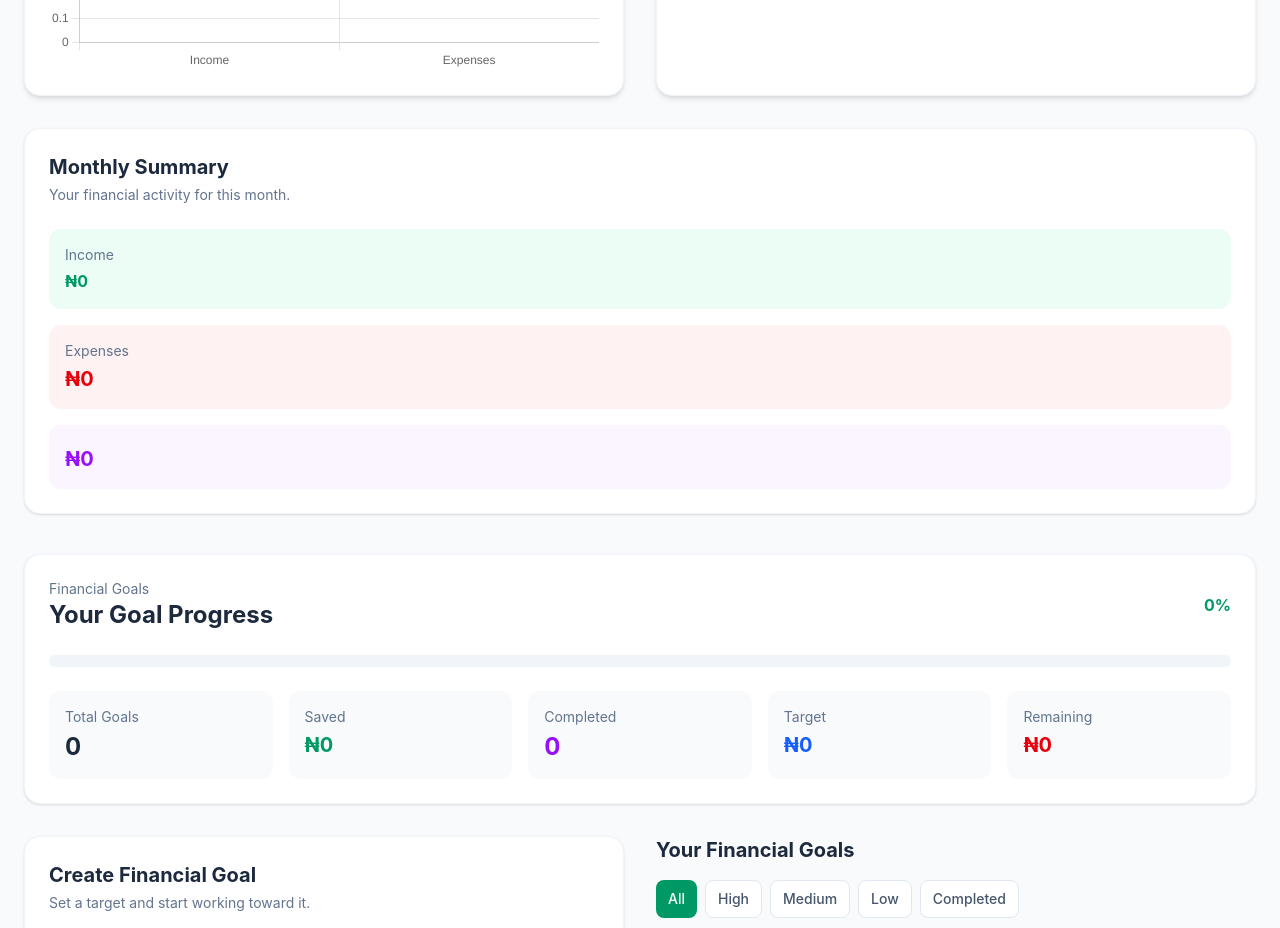
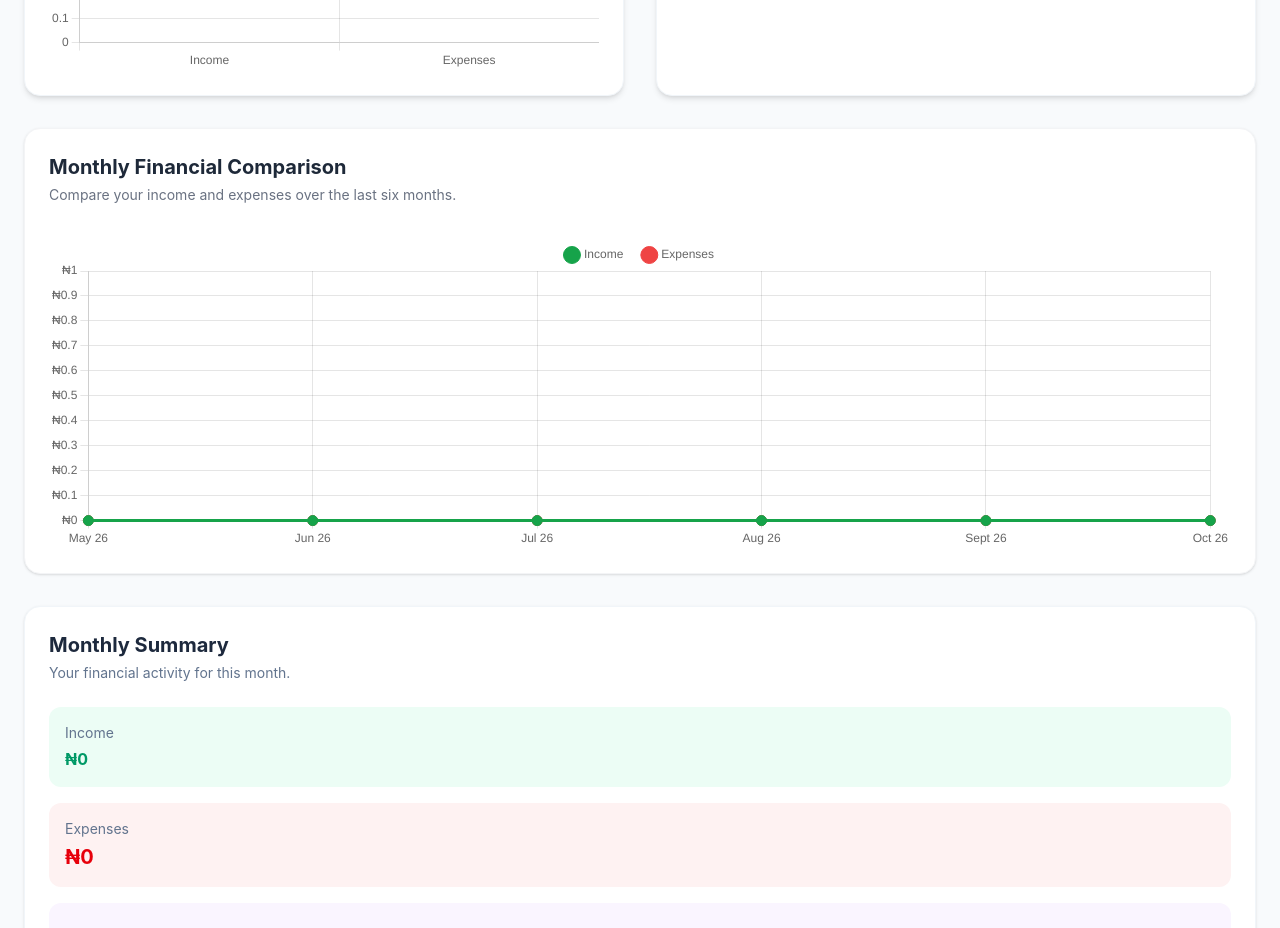
Before and after one commit to sharon5555/Finance-tracker, a React (Vite) app: page / in a window 1280 px wide. Shown: the part 940-1868 px from the top of the page. Built offline with nearby package versions, Linux system fonts and the light colour scheme.

Commit message:
Add six month financial comparison chart

```diff
--- /dev/null
+++ b/src/components/common/MonthlyComparison.jsx
@@ -0,0 +1,191 @@
+import {
+    Chart as ChartJS,
+    CategoryScale,
+    LinearScale,
+    PointElement,
+    LineElement,
+    Tooltip,
+    Legend,
+    Filler
+} from "chart.js";
+
+import { Line } from "react-chartjs-2";
+
+// Register the Chart.js features used by this component.
+ChartJS.register(
+    CategoryScale,
+    LinearScale,
+    PointElement,
+    LineElement,
+    Tooltip,
+    Legend,
+    Filler
+);
+
+function MonthlyComparison({ transactions = [] }) {
+
+    // =========================================
+    // PREPARE THE LAST SIX MONTHS
+    // =========================================
+
+    const today = new Date();
+
+    const months = Array.from({ length: 6 }, (_, index) => {
+        const date = new Date(
+            today.getFullYear(),
+            today.getMonth() - (5 - index),
+            1
+        );
+
+        const year = date.getFullYear();
+        const month = String(date.getMonth() + 1).padStart(2, "0");
+
+        return {
+            key: `${year}-${month}`,
+            label: date.toLocaleDateString("en-GB", {
+                month: "short",
+                year: "2-digit"
+            }),
+            income: 0,
+            expenses: 0
+        };
+    });
+
+    // =========================================
+    // CALCULATE MONTHLY INCOME AND EXPENSES
+    // =========================================
+
+    transactions.forEach((transaction) => {
+
+        // Ignore transactions without a valid date.
+        if (!transaction.date) return;
+
+        // Get the transaction's year and month.
+        const transactionMonth = String(
+            transaction.date
+        ).slice(0, 7);
+
+        // Find the matching month in our six-month period.
+        const monthData = months.find(
+            (month) => month.key === transactionMonth
+        );
+
+        // Ignore transactions outside the selected period.
+        if (!monthData) return;
+
+        const amount = Number(transaction.amount) || 0;
+
+        if (transaction.type === "Income") {
+            monthData.income += amount;
+        }
+
+        if (transaction.type === "Expense") {
+            monthData.expenses += amount;
+        }
+    });
+
+    // =========================================
+    // PREPARE CHART DATA
+    // =========================================
+
+    const chartData = {
+        labels: months.map((month) => month.label),
+
+        datasets: [
+            {
+                label: "Income",
+                data: months.map((month) => month.income),
+                borderColor: "#16A34A",
+                backgroundColor: "rgba(22, 163, 74, 0.10)",
+                pointBackgroundColor: "#16A34A",
+                pointRadius: 5,
+                pointHoverRadius: 7,
+                tension: 0.4,
+                fill: true
+            },
+            {
+                label: "Expenses",
+                data: months.map((month) => month.expenses),
+                borderColor: "#EF4444",
+                backgroundColor: "rgba(239, 68, 68, 0.08)",
+                pointBackgroundColor: "#EF4444",
+                pointRadius: 5,
+                pointHoverRadius: 7,
+                tension: 0.4,
+                fill: true
+            }
+        ]
+    };
+
+    // =========================================
+    // CHART DISPLAY OPTIONS
+    // =========================================
+
+    const chartOptions = {
+        responsive: true,
+        maintainAspectRatio: false,
+
+        plugins: {
+            legend: {
+                position: "top",
+                labels: {
+                    usePointStyle: true,
+                    padding: 20
+                }
+            },
+
+            tooltip: {
+                callbacks: {
+                    label: (context) => {
+                        return `${context.dataset.label}: ₦${Number(
+                            context.raw
+                        ).toLocaleString("en-NG")}`;
+                    }
+                }
+            }
+        },
+
+        scales: {
+            y: {
+                beginAtZero: true,
+
+                ticks: {
+                    callback: (value) =>
+                        `₦${Number(value).toLocaleString("en-NG")}`
+                }
+            }
+        }
+    };
+
+    // =========================================
+    // DISPLAY MONTHLY COMPARISON
+    // =========================================
+
+    return (
+        <section className="w-full rounded-2xl bg-white p-5
+        sm:p-6 shadow-sm border border-gray-100">
+
+            {/* Chart Heading */}
+            <div className="mb-6">
+                <h2 className="text-lg sm:text-xl font-bold text-gray-800">
+                    Monthly Financial Comparison
+                </h2>
+
+                <p className="text-sm text-gray-500 mt-1">
+                    Compare your income and expenses over the last six months.
+                </p>
+            </div>
+
+            {/* Line Chart */}
+            <div className="relative h-72 sm:h-80 w-full">
+                <Line
+                    data={chartData}
+                    options={chartOptions}
+                />
+            </div>
+
+        </section>
+    );
+}
+
+export default MonthlyComparison;
--- a/src/components/landing/Hero.jsx
+++ b/src/components/landing/Hero.jsx
@@ -28,6 +28,7 @@ import DashboardSummary from "../common/DashboardSummary";
 import GoalCard from "../common/GoalCard";
 import GoalForm from "../common/GoalForm";
 import TransactionHistory from "../common/TransactionHistory";
+import MonthlyComparison from "../common/MonthlyComparison";
 
 // Import chart component.
 import FinanceChart from "../charts/FinanceChart";
@@ -689,6 +690,15 @@ function Hero() {
                     </div>
 
                     {/*
+                        Monthly Financial Comparison
+                    */}
+                    <div className="mt-8">
+                        <MonthlyComparison
+                            transactions={transactions}
+                        />
+                    </div>
+
+                    {/*
                         Monthly Summary:
 
                         Displays the current income,
```
